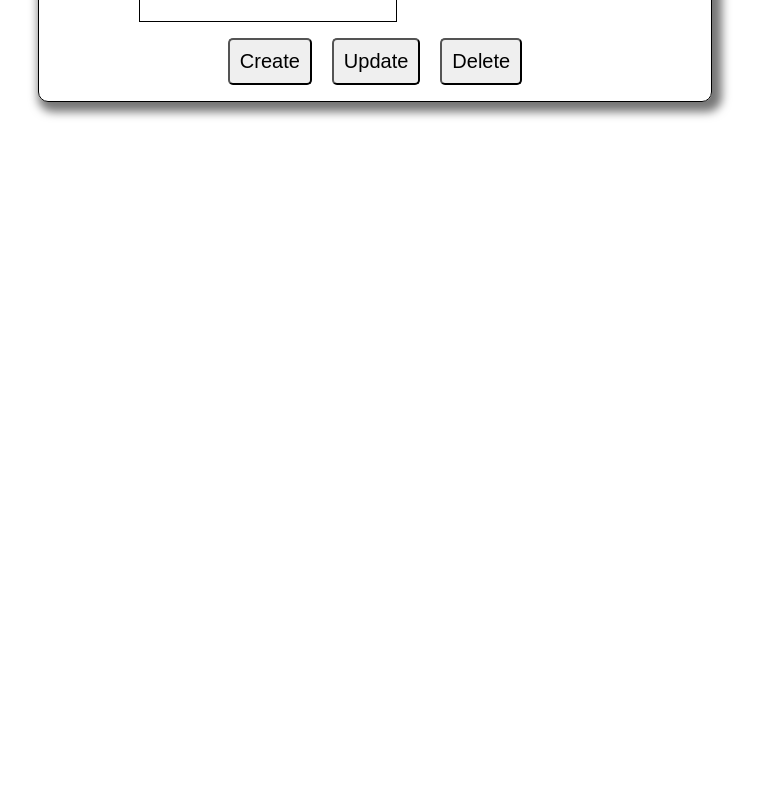
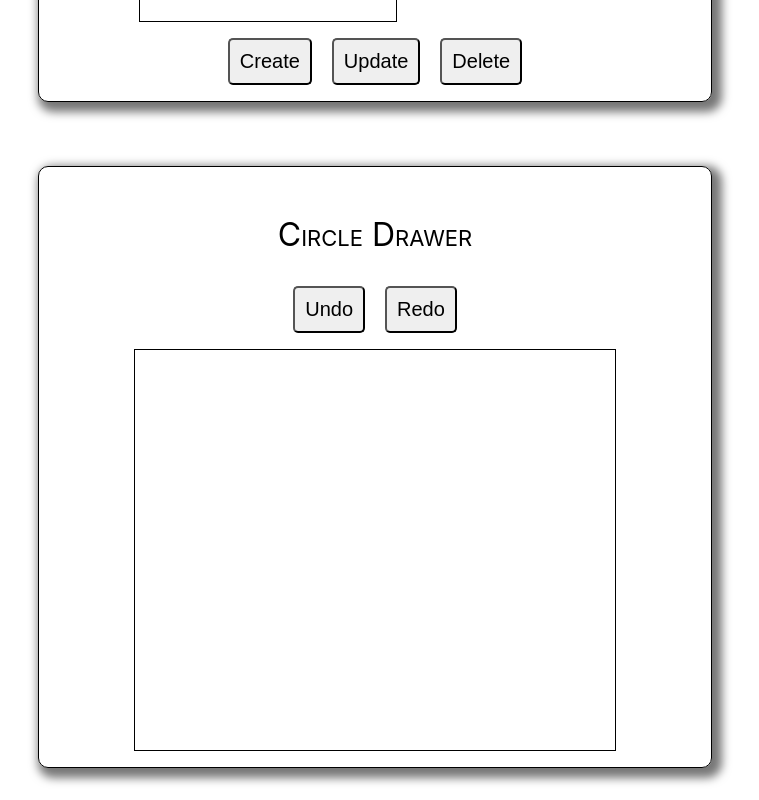
Before and after one commit to thecodepixi/seven-guis, a React (Create React App) app: page / in a window 1280 px wide. Shown: the part 1677-2477 px from the top of the page, without its empty margins (265-1024 px from the left). Before the commit the page ends 1811 px from the top, so only its background shows below. Built offline with nearby package versions, Linux system fonts and the light colour scheme.

Commit message:
able to show and hide adjustment modal but nothing works yet

```diff
--- a/src/App.css
+++ b/src/App.css
@@ -115,3 +115,33 @@ progress::-moz-progress-bar {
 #name-filter-container {
   padding: 1em;
 }
+
+#circle-canvas {
+  border: 1px solid black;
+  height: 50vh;
+  width: 75%;
+}
+
+#circle-buttons {
+  padding-bottom: 1em;
+}
+
+#circle-buttons button {
+  margin: 0 0.5em;
+}
+
+.circ {
+  height: 20px;
+  width: 20px;
+  border-radius: 50%;
+  border: 1px solid black;
+  position: absolute;
+}
+
+#circle-adjustment {
+  z-index: 3;
+  position: absolute;
+  height: max-content;
+  width: 200px;
+  border: 1px solid black;
+}
--- a/src/App.js
+++ b/src/App.js
@@ -5,6 +5,7 @@ import TempConverter from './components/tempConverter';
 import FlightBooker from './components/flightBooker';
 import Timer from './components/timer';
 import CRUD from './components/CRUD';
+import CircleDrawer from './components/circleDrawer';
 
 function App() {
   return (
@@ -16,6 +17,7 @@ function App() {
         <FlightBooker />
         <Timer />
         <CRUD />
+        <CircleDrawer />
       </div>
     </div>
   );
--- a/src/components/circleDrawer.js
+++ b/src/components/circleDrawer.js
@@ -1,5 +1,56 @@
-import React, { useState } from 'react';
+import React, { useState, useRef, useEffect } from 'react';
 
-const CircleDrawer = () => {};
+const SizeModal = React.forwardRef((props, modal) => {
+  return (
+    <div id='circle-adjustment' ref={modal} onClick={props.modalClicks}>
+      <p>Adjust Diameter</p>
+      <input type='range' max='100' />
+    </div>
+  );
+});
+
+const CircleDrawer = () => {
+  const [showModal, setShowModal] = useState(false);
+  const canvas = useRef();
+  const modal = useRef();
+
+  const drawCircle = (e) => {
+    if (showModal && modal.current.contains(e.target)) {
+      return;
+    }
+
+    if (showModal && !modal.current.contains(e.target)) {
+      setShowModal(false);
+      return;
+    } else {
+      e.stopPropagation();
+      let x = e.pageX - 10;
+      let y = e.pageY - 10;
+
+      let circ = document.createElement('div');
+      circ.className = 'circ';
+      circ.style.left = x + 'px';
+      circ.style.top = y + 'px';
+      circ.addEventListener('click', (e) => {
+        e.stopPropagation();
+        setShowModal(true);
+      });
+      canvas.current.appendChild(circ);
+    }
+  };
+
+  return (
+    <div className='box'>
+      <p className='box-heading'>Circle Drawer</p>
+      <div id='circle-buttons'>
+        <button>Undo</button>
+        <button>Redo</button>
+      </div>
+      <div id='circle-canvas' ref={canvas} onClick={drawCircle}>
+        {showModal ? <SizeModal showModal={setShowModal} ref={modal} /> : null}
+      </div>
+    </div>
+  );
+};
 
 export default CircleDrawer;
```
